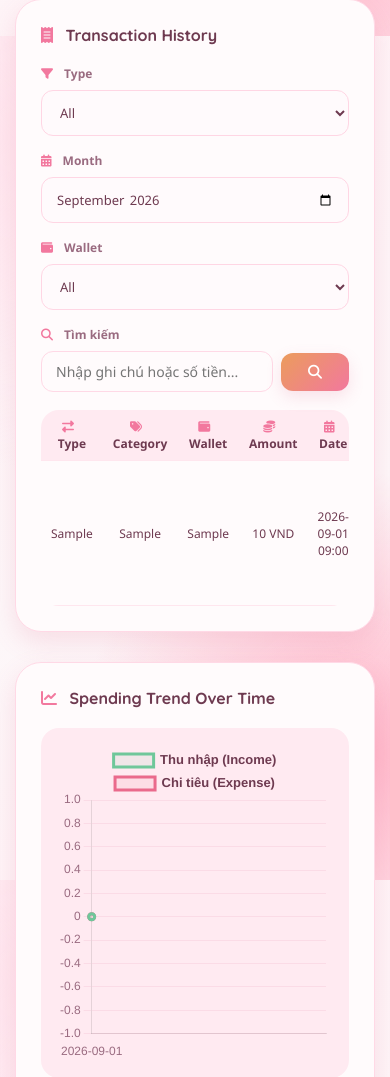
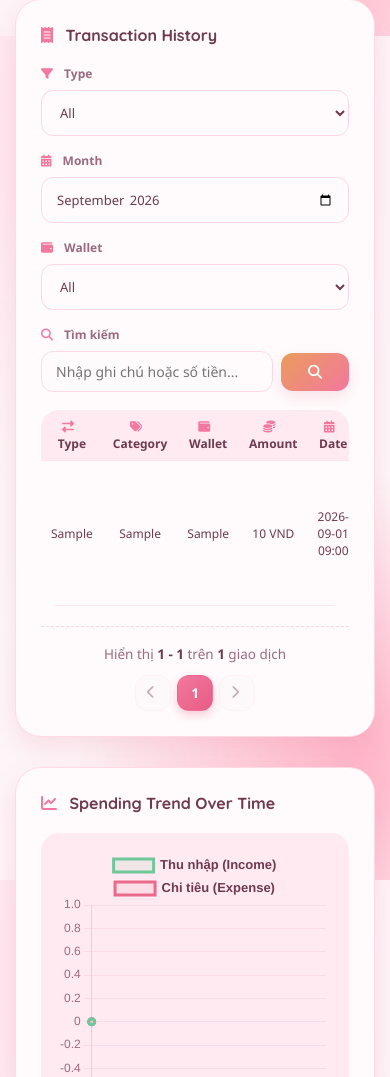
Before and after one commit to phuongthao911/web_chitieu, a FastAPI app: page / in a window 390 px wide. Shown: the part 2496-3573 px from the top of the page. Run offline with FastAPI, Linux system fonts and the light colour scheme; tables that the repository leaves empty hold one stand-in row (values such as "Sample post"); some libraries are stand-ins or nearby versions.

Commit message:
feat: add pagination to transaction history (10 items per page with prev/next navigation)

```diff
--- a/static/script.js
+++ b/static/script.js
@@ -92,6 +92,15 @@ const historyWalletFilter = document.getElementById("history-wallet-filter");
 const historySearch = document.getElementById("history-search");
 const searchBtn = document.getElementById("search-btn");
 
+const paginationContainer = document.getElementById("pagination-container");
+const paginationInfo = document.getElementById("pagination-info");
+const paginationPages = document.getElementById("pagination-pages");
+const prevPageBtn = document.getElementById("prev-page-btn");
+const nextPageBtn = document.getElementById("next-page-btn");
+
+let currentHistoryPage = 1;
+const HISTORY_PAGE_SIZE = 10;
+
 const WALLET_ID_MAP = {
     "Tiền mặt": "cash",
     "Tài khoản tiết kiệm": "savings",
@@ -351,12 +360,89 @@ function getVisibleTransactions() {
     });
 }
 
+function renderPagination(totalItems, totalPages) {
+    if (!paginationContainer) return;
+
+    if (totalItems === 0) {
+        paginationContainer.style.display = "none";
+        return;
+    }
+
+    paginationContainer.style.display = "flex";
+
+    const startItem = (currentHistoryPage - 1) * HISTORY_PAGE_SIZE + 1;
+    const endItem = Math.min(currentHistoryPage * HISTORY_PAGE_SIZE, totalItems);
+    if (paginationInfo) {
+        paginationInfo.innerHTML = `Hiển thị <strong>${startItem} - ${endItem}</strong> trên <strong>${totalItems}</strong> giao dịch`;
+    }
+
+    if (prevPageBtn) {
+        prevPageBtn.disabled = currentHistoryPage <= 1;
+    }
+    if (nextPageBtn) {
+        nextPageBtn.disabled = currentHistoryPage >= totalPages;
+    }
+
+    if (paginationPages) {
+        paginationPages.innerHTML = "";
+
+        let pagesToShow = [];
+        if (totalPages <= 7) {
+            for (let i = 1; i <= totalPages; i++) {
+                pagesToShow.push(i);
+            }
+        } else {
+            if (currentHistoryPage <= 4) {
+                pagesToShow = [1, 2, 3, 4, 5, "...", totalPages];
+            } else if (currentHistoryPage >= totalPages - 3) {
+                pagesToShow = [1, "...", totalPages - 4, totalPages - 3, totalPages - 2, totalPages - 1, totalPages];
+            } else {
+                pagesToShow = [1, "...", currentHistoryPage - 1, currentHistoryPage, currentHistoryPage + 1, "...", totalPages];
+            }
+        }
+
+        pagesToShow.forEach(page => {
+            if (page === "...") {
+                const ellipsis = document.createElement("span");
+                ellipsis.className = "pagination-ellipsis";
+                ellipsis.textContent = "…";
+                paginationPages.appendChild(ellipsis);
+            } else {
+                const pageBtn = document.createElement("button");
+                pageBtn.type = "button";
+                pageBtn.className = `pagination-btn page-num-btn${page === currentHistoryPage ? " active" : ""}`;
+                pageBtn.textContent = page;
+                pageBtn.setAttribute("aria-label", `Trang ${page}`);
+                if (page === currentHistoryPage) {
+                    pageBtn.setAttribute("aria-current", "page");
+                }
+                pageBtn.addEventListener("click", () => {
+                    if (currentHistoryPage !== page) {
+                        currentHistoryPage = page;
+                        renderTable();
+                    }
+                });
+                paginationPages.appendChild(pageBtn);
+            }
+        });
+    }
+}
+
 function renderTable() {
     const visibleTransactions = getVisibleTransactions();
+    const totalItems = visibleTransactions.length;
+    const totalPages = Math.max(1, Math.ceil(totalItems / HISTORY_PAGE_SIZE));
+
+    if (currentHistoryPage > totalPages) {
+        currentHistoryPage = totalPages;
+    }
+    if (currentHistoryPage < 1) {
+        currentHistoryPage = 1;
+    }
 
     tbody.innerHTML = "";
 
-    if (visibleTransactions.length === 0) {
+    if (totalItems === 0) {
         const row = document.createElement("tr");
         const cell = document.createElement("td");
 
@@ -364,12 +450,16 @@ function renderTable() {
         cell.textContent = "No transactions found.";
         row.appendChild(cell);
         tbody.appendChild(row);
+        renderPagination(0, 0);
         updateSummary();
         updateChart();
         return;
     }
 
-    visibleTransactions.forEach(transaction => {
+    const startIndex = (currentHistoryPage - 1) * HISTORY_PAGE_SIZE;
+    const pageTransactions = visibleTransactions.slice(startIndex, startIndex + HISTORY_PAGE_SIZE);
+
+    pageTransactions.forEach(transaction => {
         const row = document.createElement("tr");
 
         const typeCell = document.createElement("td");
@@ -427,6 +517,7 @@ function renderTable() {
         tbody.appendChild(row);
     });
 
+    renderPagination(totalItems, totalPages);
     updateSummary();
     updateChart();
 }
@@ -862,24 +953,60 @@ typeInput.addEventListener("change", () => {
     }
 });
 
-historyTypeFilter.addEventListener("change", renderTable);
-historyMonthFilter.addEventListener("change", renderTable);
-historyWalletFilter.addEventListener("change", renderTable);
+historyTypeFilter.addEventListener("change", () => {
+    currentHistoryPage = 1;
+    renderTable();
+});
+historyMonthFilter.addEventListener("change", () => {
+    currentHistoryPage = 1;
+    renderTable();
+});
+historyWalletFilter.addEventListener("change", () => {
+    currentHistoryPage = 1;
+    renderTable();
+});
 if (budgetMonthFilter) {
     budgetMonthFilter.addEventListener("change", loadBudgets);
 }
 window.saveCategoryBudget = saveCategoryBudget;
 
 if (historySearch) {
-    historySearch.addEventListener("input", renderTable);
+    historySearch.addEventListener("input", () => {
+        currentHistoryPage = 1;
+        renderTable();
+    });
     historySearch.addEventListener("keydown", (e) => {
         if (e.key === "Enter") {
+            currentHistoryPage = 1;
             renderTable();
         }
     });
 }
 if (searchBtn) {
-    searchBtn.addEventListener("click", renderTable);
+    searchBtn.addEventListener("click", () => {
+        currentHistoryPage = 1;
+        renderTable();
+    });
+}
+
+if (prevPageBtn) {
+    prevPageBtn.addEventListener("click", () => {
+        if (currentHistoryPage > 1) {
+            currentHistoryPage--;
+            renderTable();
+        }
+    });
+}
+
+if (nextPageBtn) {
+    nextPageBtn.addEventListener("click", () => {
+        const visibleTransactions = getVisibleTransactions();
+        const totalPages = Math.max(1, Math.ceil(visibleTransactions.length / HISTORY_PAGE_SIZE));
+        if (currentHistoryPage < totalPages) {
+            currentHistoryPage++;
+            renderTable();
+        }
+    });
 }
 
 // Category form listeners
--- a/static/style.css
+++ b/static/style.css
@@ -640,6 +640,105 @@ tbody tr:hover {
 }
 
 /* =========================
+   PAGINATION
+========================= */
+
+.pagination-container {
+    display: flex;
+    justify-content: space-between;
+    align-items: center;
+    margin-top: 20px;
+    padding-top: 18px;
+    border-top: 1px dashed #ffd4e3;
+    flex-wrap: wrap;
+    gap: 14px;
+}
+
+.pagination-info {
+    font-size: 13.5px;
+    color: var(--sakura-plum-soft);
+    font-weight: 500;
+}
+
+.pagination-info strong {
+    color: var(--sakura-plum);
+    font-weight: 700;
+}
+
+.pagination-controls {
+    display: inline-flex;
+    align-items: center;
+    gap: 6px;
+}
+
+.pagination-pages {
+    display: inline-flex;
+    align-items: center;
+    gap: 6px;
+}
+
+.pagination-btn {
+    display: inline-flex;
+    align-items: center;
+    justify-content: center;
+    min-width: 36px;
+    height: 36px;
+    padding: 0 10px;
+    border-radius: var(--radius-sm);
+    border: 1px solid #ffd1e0;
+    background: var(--sakura-white);
+    color: var(--sakura-plum);
+    font-size: 13.5px;
+    font-weight: 600;
+    cursor: pointer;
+    transition: all .2s ease;
+    box-shadow: 0 2px 5px rgba(216, 92, 133, 0.06);
+    user-select: none;
+}
+
+.pagination-btn:hover:not(:disabled) {
+    background: var(--sakura-pale);
+    border-color: var(--sakura-rose);
+    color: var(--sakura-deep);
+    transform: translateY(-1px);
+    box-shadow: 0 3px 8px rgba(216, 92, 133, 0.15);
+}
+
+.pagination-btn:active:not(:disabled) {
+    transform: translateY(0);
+}
+
+.pagination-btn.active {
+    background: linear-gradient(135deg, var(--sakura-rose), var(--sakura-deep));
+    color: #ffffff;
+    border-color: transparent;
+    box-shadow: 0 4px 10px rgba(232, 92, 133, 0.3);
+    font-weight: 700;
+    cursor: default;
+}
+
+.pagination-btn:disabled {
+    opacity: 0.4;
+    cursor: not-allowed;
+    border-color: #ffe0eb;
+    background: #faf5f7;
+    box-shadow: none;
+    transform: none;
+}
+
+.pagination-ellipsis {
+    display: inline-flex;
+    align-items: center;
+    justify-content: center;
+    width: 26px;
+    height: 36px;
+    color: var(--sakura-plum-soft);
+    font-weight: 700;
+    font-size: 14px;
+    user-select: none;
+}
+
+/* =========================
    CHART
 ========================= */
 
@@ -776,6 +875,18 @@ button i {
     table{
         display:block;
         overflow-x:auto;
+    }
+
+    .pagination-container {
+        flex-direction: column;
+        align-items: center;
+        text-align: center;
+        gap: 12px;
+    }
+
+    .pagination-controls {
+        flex-wrap: wrap;
+        justify-content: center;
     }
 
 }
--- a/templates/dashboard.html
+++ b/templates/dashboard.html
@@ -6,7 +6,7 @@
     <meta name="viewport" content="width=device-width, initial-scale=1.0">
     <title>Personal Expense Tracker</title>
 
-    <link rel="stylesheet" href="/static/style.css?v=2.7">
+    <link rel="stylesheet" href="/static/style.css?v=2.9">
 
     <link rel="preconnect" href="https://fonts.googleapis.com">
     <link rel="preconnect" href="https://fonts.gstatic.com" crossorigin>
@@ -266,6 +266,19 @@
                             <!-- Rendered by JavaScript -->
                         </tbody>
                     </table>
+
+                    <div class="pagination-container" id="pagination-container">
+                        <div class="pagination-info" id="pagination-info"></div>
+                        <div class="pagination-controls">
+                            <button type="button" class="pagination-btn" id="prev-page-btn" title="Trang trước">
+                                <i class="fa-solid fa-chevron-left"></i>
+                            </button>
+                            <div class="pagination-pages" id="pagination-pages"></div>
+                            <button type="button" class="pagination-btn" id="next-page-btn" title="Trang sau">
+                                <i class="fa-solid fa-chevron-right"></i>
+                            </button>
+                        </div>
+                    </div>
                 </section>
 
                 <section class="chart-section">
@@ -758,7 +771,7 @@
         </div>
     </div>
 
-    <script src="/static/script.js?v=2.8"></script>
+    <script src="/static/script.js?v=2.9"></script>
 
 </body>
 
```
